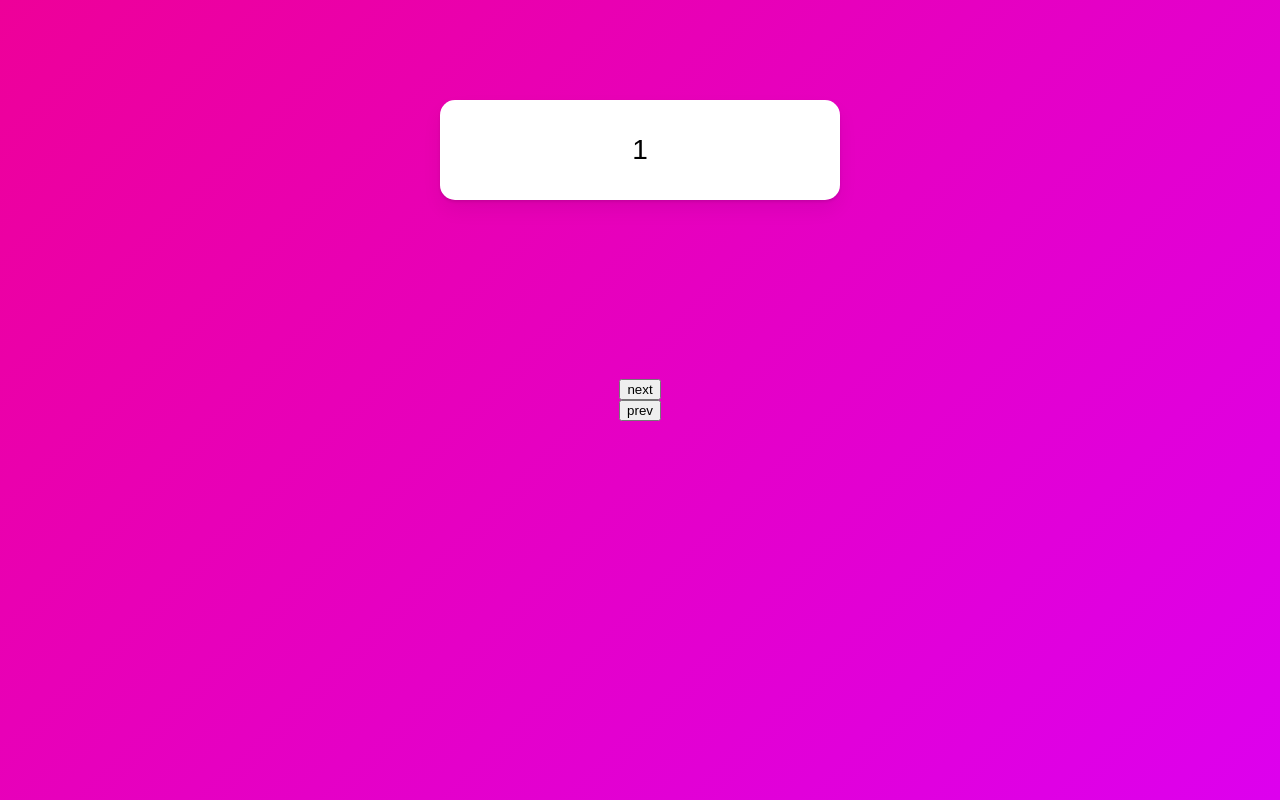
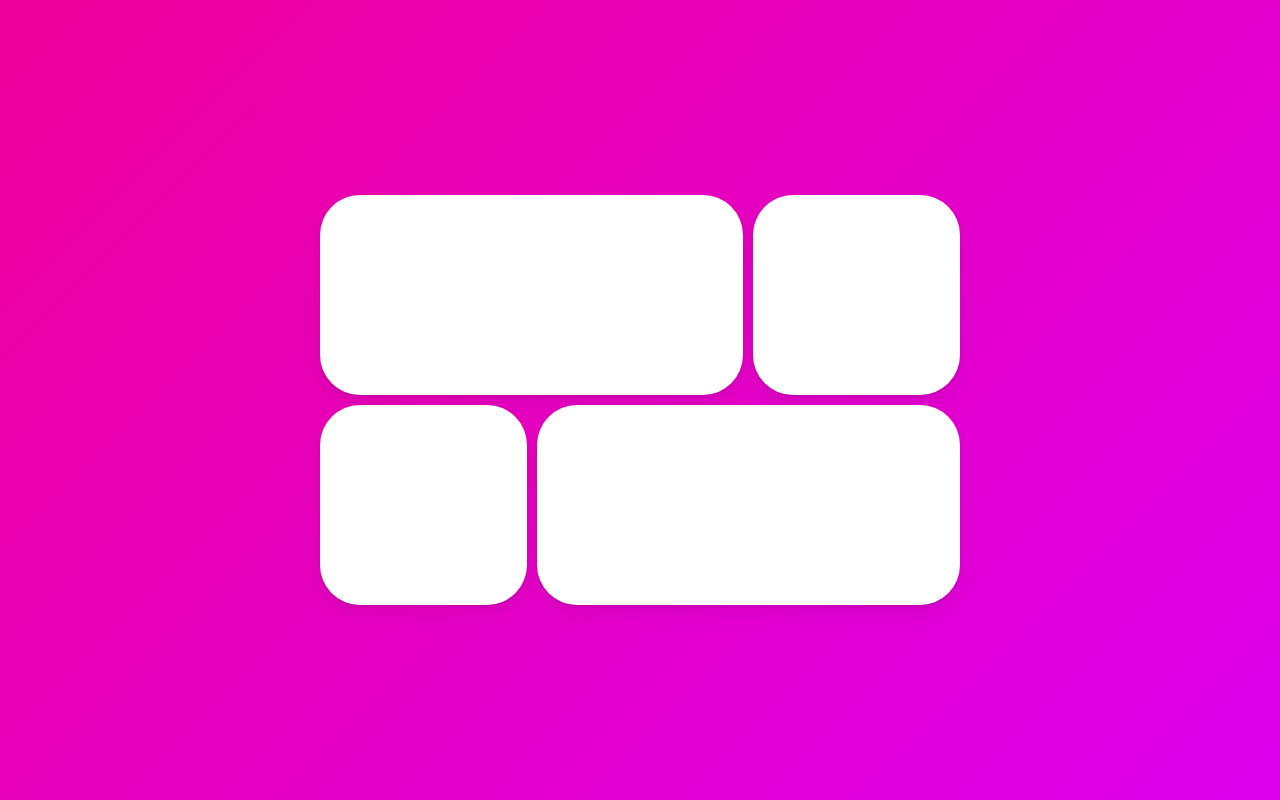
Before and after one commit to WithYourLanguage/resat-master-class, a React (Create React App) app: page / in a window 1280 px wide. Built offline with nearby package versions, Linux system fonts and the light colour scheme.

Commit message:
8.15 Final Project part One
강의 8.15에서는 모달창 1개를 모션으로 띄우는 방법에 대해 알아보았다

```diff
--- a/src/App.tsx
+++ b/src/App.tsx
@@ -1,12 +1,6 @@
 import styled from "styled-components";
-import {
-  AnimatePresence,
-  motion,
-  useMotionValue,
-  useTransform,
-  useViewportScroll,
-} from "framer-motion";
-import { useEffect, useRef, useState } from "react";
+import { AnimatePresence, motion } from "framer-motion";
+import { useState } from "react";
 
 const Wrapper = styled(motion.div)`
   height: 100vh;
@@ -14,84 +8,60 @@
   display: flex;
   justify-content: center;
   align-items: center;
-  flex-direction: column;
+`;
+
+const Grid = styled.div`
+  display: grid;
+  grid-template-columns: repeat(3, 1fr);
+  width: 50vw;
+  gap: 10px;
+  div:first-child,
+  div:last-child {
+    grid-column: span 2;
+  }
 `;
 
 const Box = styled(motion.div)`
-  width: 400px;
-  height: 100px;
+  height: 200px;
+  background-color: rgba(255, 255, 255, 1);
+  border-radius: 40px;
+  box-shadow: 0 2px 3px rgba(0, 0, 0, 0.1), 0 10px 20px rgba(0, 0, 0, 0.06);
+`;
+
+const Overlay = styled(motion.div)`
+  width: 100%;
+  height: 100%;
+
+  position: absolute;
   display: flex;
   justify-content: center;
   align-items: center;
-  position: absolute;
-  top: 100px;
-  background-color: rgba(255, 255, 255, 1);
-  border-radius: 15px;
-  font-size: 28px;
-  box-shadow: 0 2px 3px rgba(0, 0, 0, 0.1), 0 10px 20px rgba(0, 0, 0, 0.06);
 `;
 
-const box = {
-  entry: (back: boolean) => {
-    return {
-      x: back ? -500 : 500,
-      opacity: 0,
-      scale: 0,
-    };
-  },
-  center: {
-    x: 0,
-    opacity: 1,
-    scale: 1,
-    transition: {
-      duration: 0.3,
-    },
-  },
-  exit: (back: boolean) => {
-    return {
-      x: back ? 500 : -500,
-      opacity: 0,
-      scale: 0,
-      transition: {
-        duration: 0.3,
-      },
-    };
-  },
-};
-
-// const boxVariants = {
-//   hover: { scale: 1.5, rotateZ: 90 },
-//   click: { scale: 1, borderRadius: "100px" },
-// };
-
 function App() {
-  const [visiblle, setVisiblle] = useState(1);
-  const [back, setBack] = useState(false);
-  const nextPlease = () => {
-    setBack(false);
-    setVisiblle((prev) => (prev === 10 ? 10 : prev + 1));
+  const [clicked, setClicked] = useState(false);
+  const toggle = () => {
+    setClicked((prev) => !prev);
   };
-  const prevPlease = () => {
-    setBack(true);
-    setVisiblle((prev) => (prev === 1 ? 1 : prev - 1));
-  };
-
   return (
-    <Wrapper>
-      <AnimatePresence custom={back}>
-        <Box
-          custom={back}
-          variants={box}
-          initial="entry"
-          animate="center"
-          exit="exit"
-          key={visiblle}
-        >
-          {visiblle}
-        </Box>
+    <Wrapper onClick={toggle}>
+      <Grid>
+        <Box layoutId="hello" />
+        <Box />
+        <Box />
+        <Box />
+      </Grid>
+      <AnimatePresence>
+        {clicked ? (
+          <Overlay
+            initial={{ backgroundColor: "rgba(0, 0, 0, 0)" }}
+            animate={{ backgroundColor: "rgba(0, 0, 0, 0.5)" }}
+            exit={{ backgroundColor: "rgba(0, 0, 0, 0)" }}
+          >
+            <Box layoutId="hello" style={{ width: 400, height: 200 }} />
+          </Overlay>
+        ) : null}
       </AnimatePresence>
-      <button onClick={nextPlease}>next</button>
-      <button onClick={prevPlease}>prev</button>
     </Wrapper>
   );
 }
```
